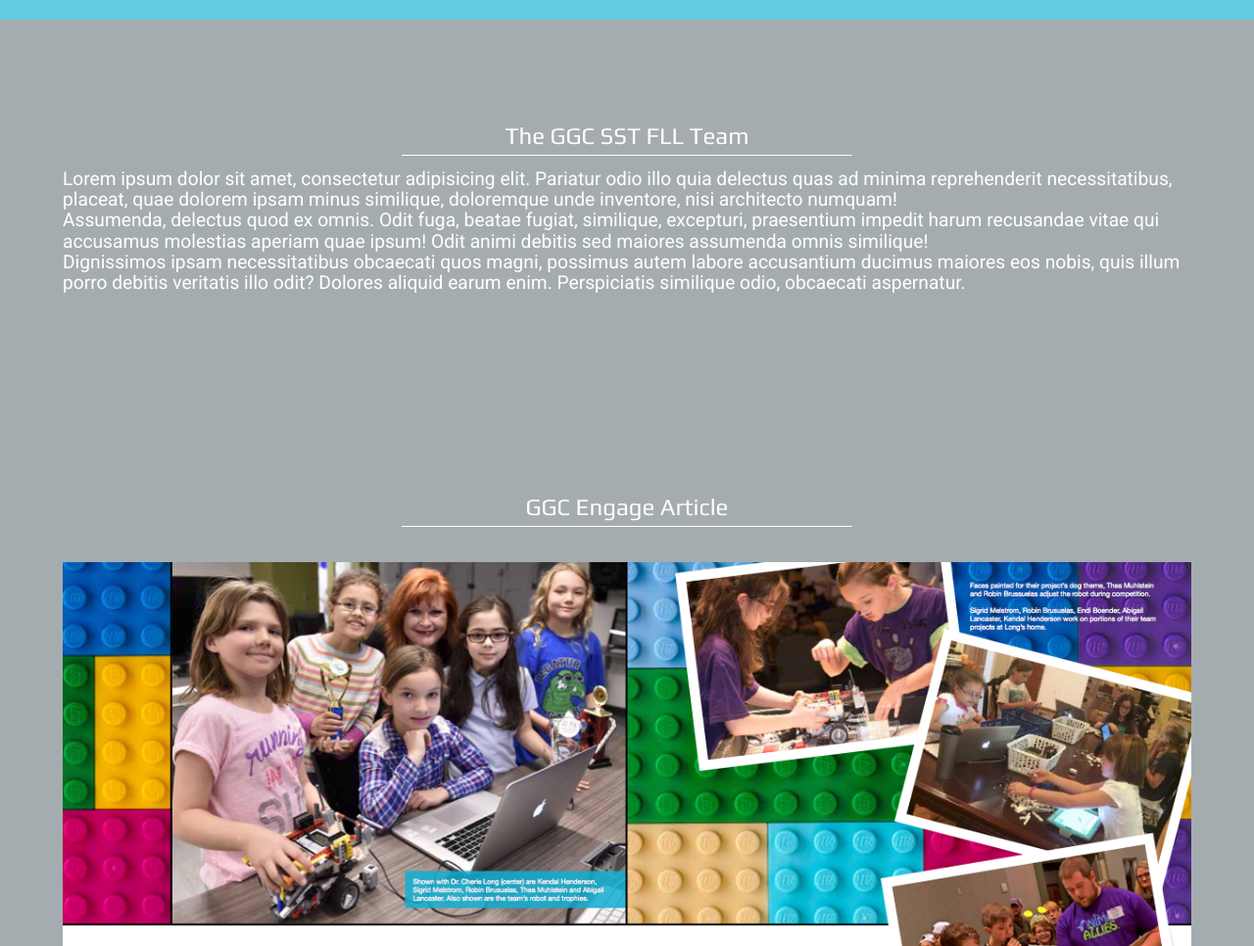
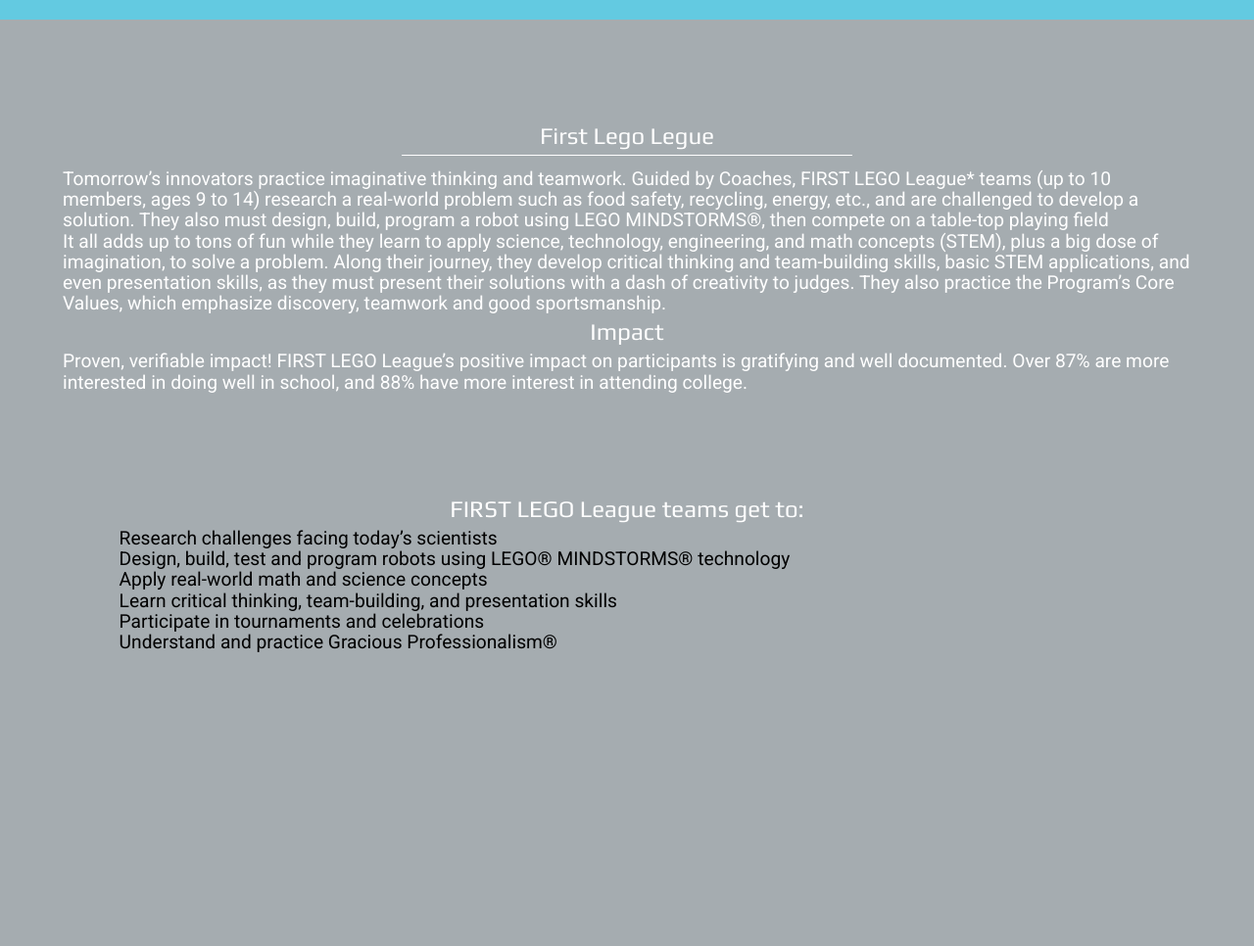
Before and after one commit to miked49er/ggcfll, a website: page index.html in a window 1280 px wide. Shown: the part 780-1746 px from the top of the page at 98% size. Drawn offline with Linux system fonts and the light colour scheme.

Commit message:
filled out the lorum ipsum text in the index.html file.

```diff
--- a/index.html
+++ b/index.html
@@ -28,11 +28,26 @@
   </div> <!-- splash -->
 
   <section>
-    <h2>The GGC SST FLL Team</h2>
+    <h2>First Lego Legue</h2>
     <div class="underline"></div>
-    <p>Lorem ipsum dolor sit amet, consectetur adipisicing elit. Pariatur odio illo quia delectus quas ad minima reprehenderit necessitatibus, placeat, quae dolorem ipsam minus similique, doloremque unde inventore, nisi architecto numquam!</p>
-    <p>Assumenda, delectus quod ex omnis. Odit fuga, beatae fugiat, similique, excepturi, praesentium impedit harum recusandae vitae qui accusamus molestias aperiam quae ipsum! Odit animi debitis sed maiores assumenda omnis similique!</p>
-    <p>Dignissimos ipsam necessitatibus obcaecati quos magni, possimus autem labore accusantium ducimus maiores eos nobis, quis illum porro debitis veritatis illo odit? Dolores aliquid earum enim. Perspiciatis similique odio, obcaecati aspernatur.</p>
+    <p>Tomorrow’s innovators practice imaginative thinking and teamwork. Guided by Coaches, FIRST LEGO League* teams (up to 10 members, ages 9 to 14) research a real-world problem such as food safety, recycling, energy, etc., and are challenged to develop a solution. They also must design, build, program a robot using LEGO MINDSTORMS®, then compete on a table-top playing field</p>
+    <p>It all adds up to tons of fun while they learn to apply science, technology, engineering, and math concepts (STEM), plus a big dose of imagination, to solve a problem. Along their journey, they develop critical thinking and team-building skills, basic STEM applications, and even presentation skills, as they must present their solutions with a dash of creativity to judges. They also practice the Program’s Core Values, which emphasize discovery, teamwork and good sportsmanship.
+    </p>
+    <h2>Impact</h2>
+    <p>Proven, verifiable impact! FIRST LEGO League’s positive impact on participants is gratifying and well documented. Over 87% are more interested in doing well in school, and 88% have more interest in attending college.</p>
+
+      <section><h2 align="center">FIRST LEGO League teams get to:</h2>
+          <ul id = "LegoGetTo">
+              <li>Research challenges facing today’s scientists</li>
+              <li>Design, build, test and program robots using LEGO® MINDSTORMS® technology</li>
+              <li>Apply real-world math and science concepts</li>
+              <li>Learn critical thinking, team-building, and presentation skills</li>
+              <li>Participate in tournaments and celebrations</li>
+              <li>Understand and practice Gracious Professionalism®</li>
+          </ul>
+
+      </section>
+
   </section>
 
   <section>
```
